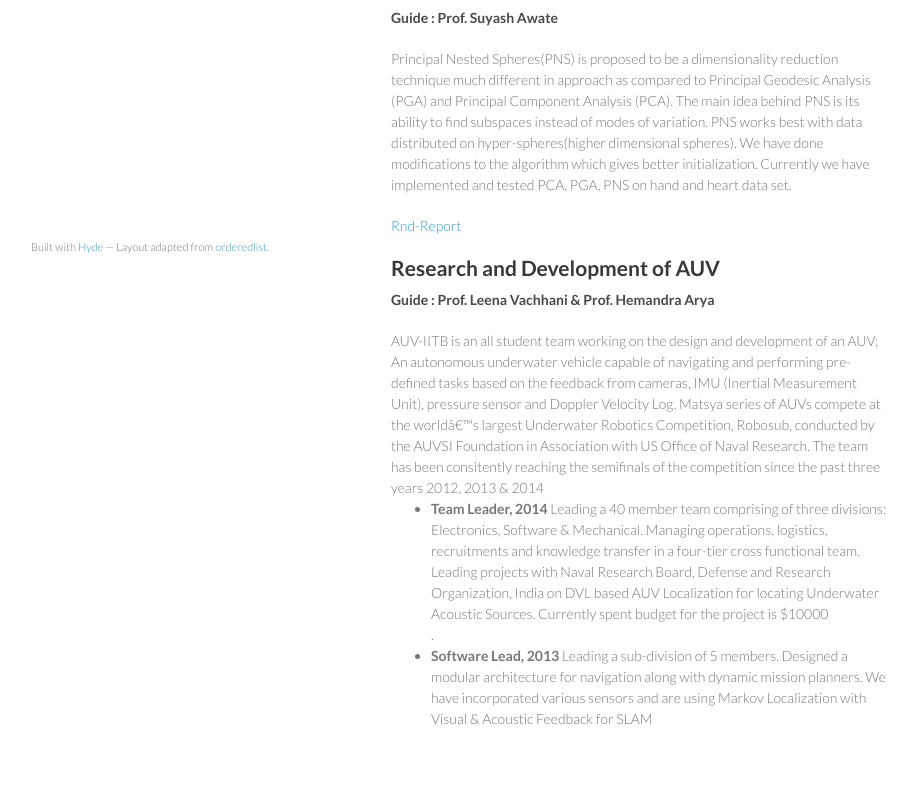
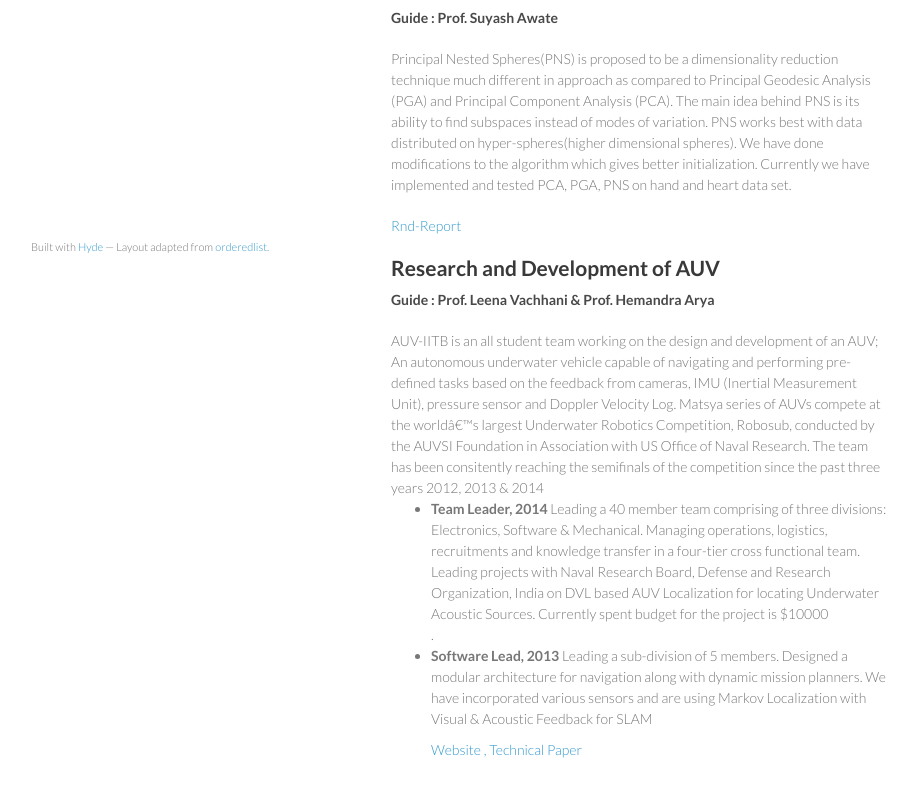
Before and after one commit to adityakumarakash/nileshkulkarni.github.io, a plain HTML site: page research.html in a window 1280 px wide. Shown: the part 519-1315 px from the top of the page, without its empty margins (179-1096 px from the left). Drawn offline with Linux system fonts and the light colour scheme.

Commit message:
added AUV

```diff
--- a/research.html
+++ b/research.html
@@ -121,7 +121,7 @@ Underwater Robotics Competition, Robosub, conducted by the AUVSI Foundation in
 Association with US Office of Naval Research. The team has been consitently reaching the semifinals
 of the competition since the past three years 2012, 2013 & 2014
 <ul>
-<li><b> Team Leader, 2014</b> Leading a 40 member team comprising of three divisions: Electronics,
+<li><b>Team Leader, 2014</b> Leading a 40 member team comprising of three divisions: Electronics,
 Software & Mechanical. Managing operations, logistics, recruitments and knowledge
 transfer in a four-tier cross functional team. Leading projects with Naval Research
 Board, Defense and Research Organization, India on DVL based AUV Localization
@@ -131,6 +131,7 @@ $10000</li>.
 architecture for navigation along with dynamic mission planners. We have incorporated
 various sensors and are using Markov Localization with Visual & Acoustic Feedback for
 SLAM
+<p> <a href ="www.auv-iitb.org"> Website , <a href="auv/matsya3.pdf"> Technical Paper </a> </p>
 
           </section>
 
```
